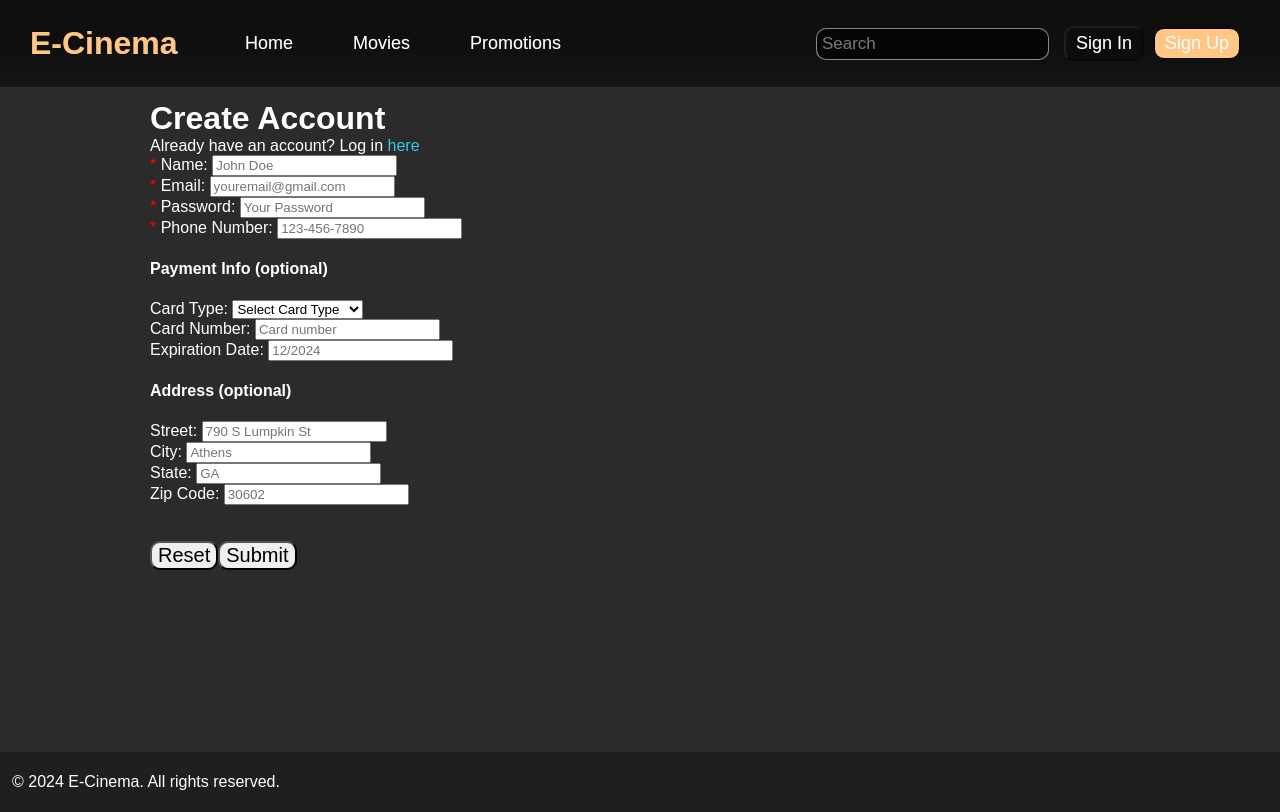
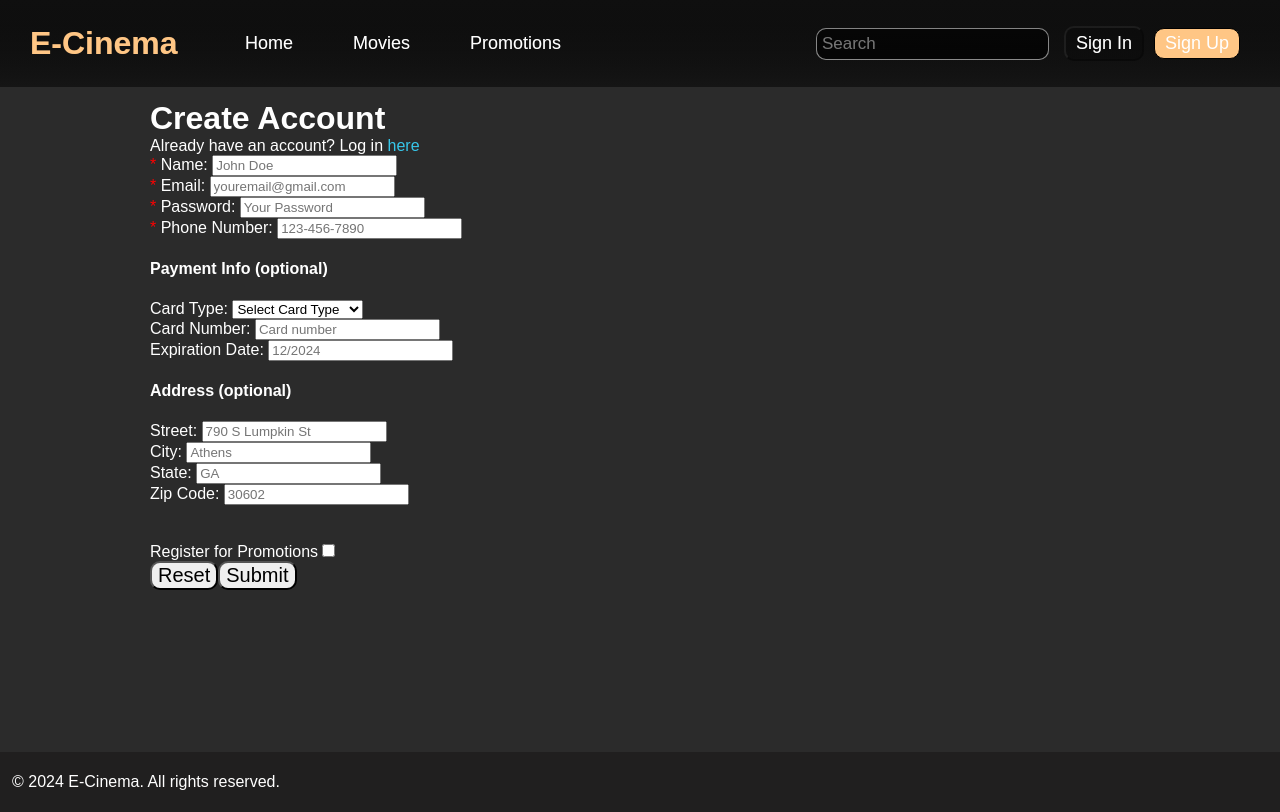
Before and after one commit to ethancampbell997/Cinema_E_Booking_System, a React (Create React App) app in the folder CinemaEBookingSystem/e-cinema/: page /createaccount in a window 1280 px wide. Built offline with nearby package versions, Linux system fonts and the light colour scheme; no server answers.

Commit message:
Add option to register for promotions

```diff
--- a/CinemaEBookingSystem/e-cinema/src/pages/createaccount.jsx
+++ b/CinemaEBookingSystem/e-cinema/src/pages/createaccount.jsx
@@ -14,7 +14,8 @@ export function CreateAccount() {
       street: '',
       city: '',
       state: '',
-      zip: ''
+      zip: '',
+      promotion: ''
     });
     const navigate = useNavigate();
     const handleChange = (e)=> {
@@ -92,7 +93,8 @@ export function CreateAccount() {
     <label for="zip">Zip Code: </label>
     <input onChange={handleChange} type="text" id="zip" placeholder="30602"></input><br></br><br></br><br></br>
 
-
+    <label for="promotion">Register for Promotions</label>
+    <input onChange={handleChange} type="checkbox" id="promotion"></input><br></br>
 
 
     <input className="FinishButton" type="reset"></input>
```
